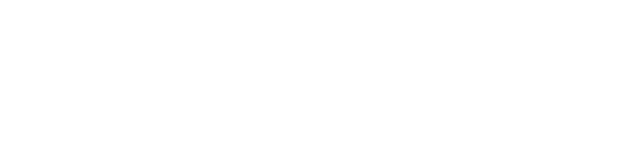
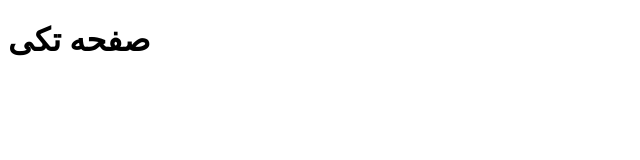
Before and after one commit to apourzare/orkideh, a plain HTML site: page single.html in a window 1280 px wide. Shown: the whole page, without its empty margins (0-640 px from the left). Drawn offline with Linux system fonts and the light colour scheme.

Commit message:
add h1 tag into single page

```diff
--- a/single.html
+++ b/single.html
@@ -6,6 +6,6 @@
     <title>Single</title>
 </head>
 <body>
-
+    <h1>صفحه تکی</h1>
 </body>
 </html>
```
